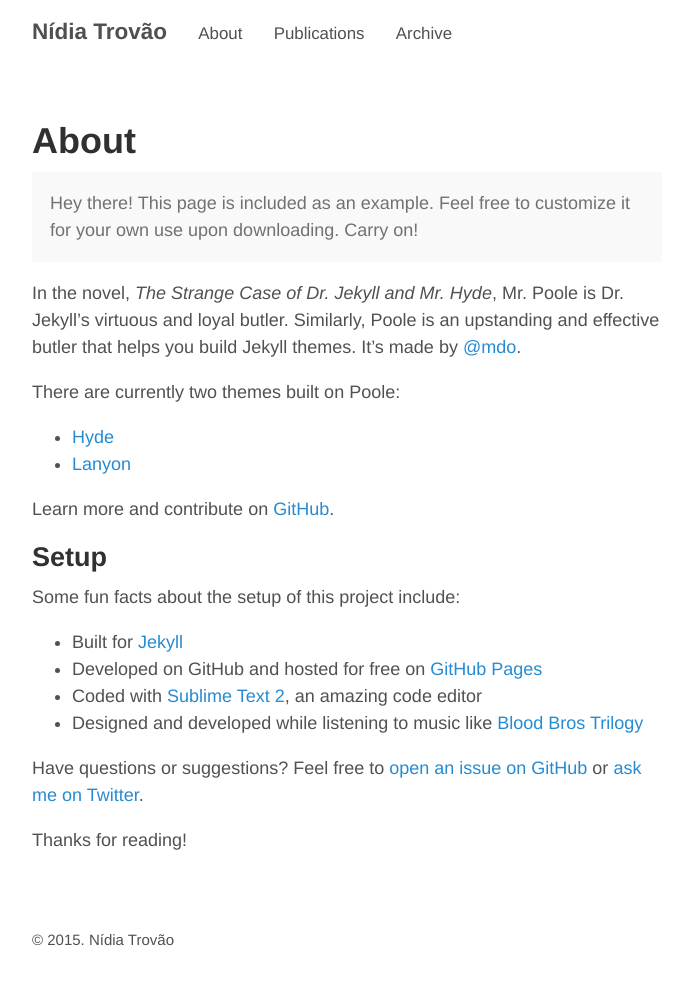
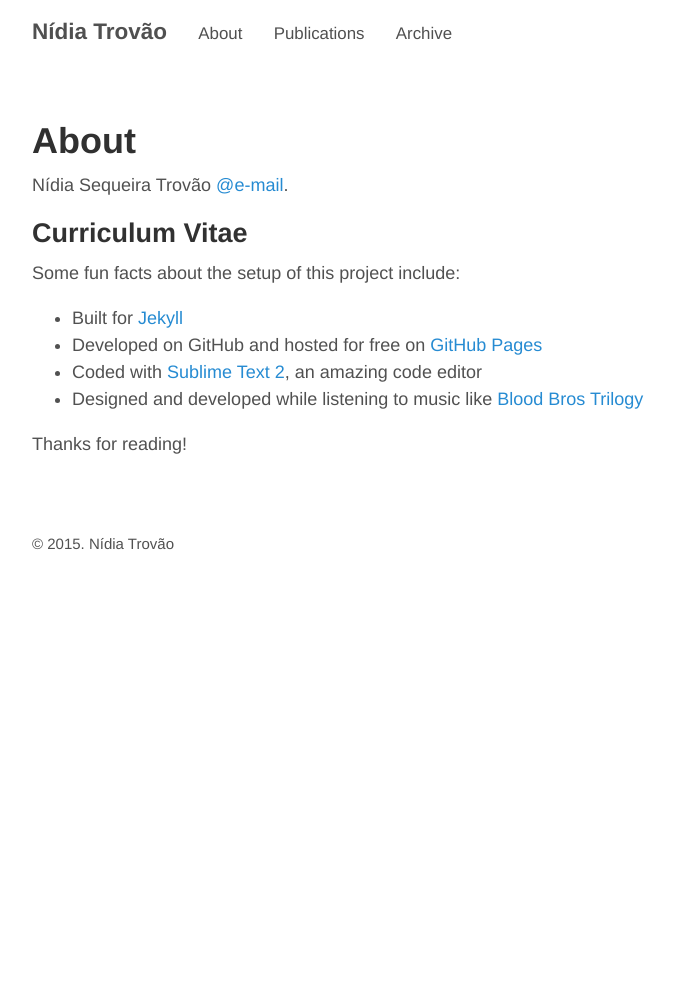
Before and after one commit to nidiatrovao/nidiatrovao.github.io, a Jekyll site: the page built from about.md, in a window 1280 px wide. Shown: the whole page, without its empty margins (293-983 px from the left). Built offline with Jekyll 4.4.1, drawn with Linux system fonts in a browser that asks for light colours; after the commit the page ends 900 px from its top, so only the background shows below that.

Commit message:
about content

```diff
--- a/about.md
+++ b/about.md
@@ -3,20 +3,9 @@ layout: page
 title: About
 ---
 
-<p class="message">
-  Hey there! This page is included as an example. Feel free to customize it for your own use upon downloading. Carry on!
-</p>
+Nídia Sequeira Trovão [@e-mail](http://www.google.com/recaptcha/mailhide/d?k=01RKQXgMiCn8dgvgHbVnzIPQ==&c=yAWm6xoNth1P87zR-8D3AIs1VdbTphSgX6CyOpHw4odFLGn6SO_x_4VJTao_19E0).
 
-In the novel, *The Strange Case of Dr. Jekyll and Mr. Hyde*, Mr. Poole is Dr. Jekyll's virtuous and loyal butler. Similarly, Poole is an upstanding and effective butler that helps you build Jekyll themes. It's made by [@mdo](https://twitter.com/mdo).
-
-There are currently two themes built on Poole:
-
-* [Hyde](http://hyde.getpoole.com)
-* [Lanyon](http://lanyon.getpoole.com)
-
-Learn more and contribute on [GitHub](https://github.com/poole).
-
-## Setup
+## Curriculum Vitae
 
 Some fun facts about the setup of this project include:
 
@@ -25,6 +14,4 @@ Some fun facts about the setup of this project include:
 * Coded with [Sublime Text 2](http://sublimetext.com), an amazing code editor
 * Designed and developed while listening to music like [Blood Bros Trilogy](https://soundcloud.com/maddecent/sets/blood-bros-series)
 
-Have questions or suggestions? Feel free to [open an issue on GitHub](https://github.com/poole/poole/issues/new) or [ask me on Twitter](https://twitter.com/mdo).
-
 Thanks for reading!
```
